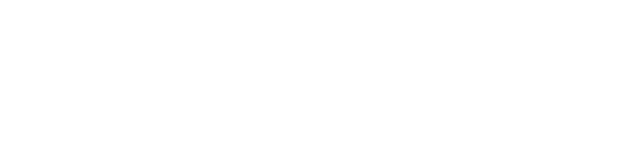
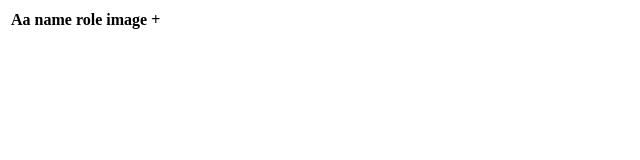
Before and after one commit to RominaMalimban/js-our-team, a plain HTML site: page index.html in a window 1280 px wide. Shown: the whole page, without its empty margins (0-640 px from the left). Drawn offline with Linux system fonts and the light colour scheme.

Commit message:
modifica milestone 1

```diff
--- a/index.html
+++ b/index.html
@@ -10,6 +10,21 @@
 </head>
 <body>
 
+    <table>
+        <thead>
+            <tr>
+                <th>Aa name</th>
+                <th>role</th>
+                <th>image</th>
+                <th>+</th>
+            </tr>
+        </thead>
+
+        <tbody>
+            <tr class="row"></tr>
+        </tbody>
+
+    </table>
 
     <!-- link JavaScript -->
     <script src="js/script.js"></script>
```
Also changed, not shown: js/script.js (+8 -3 lines), js/functions.js (added).
